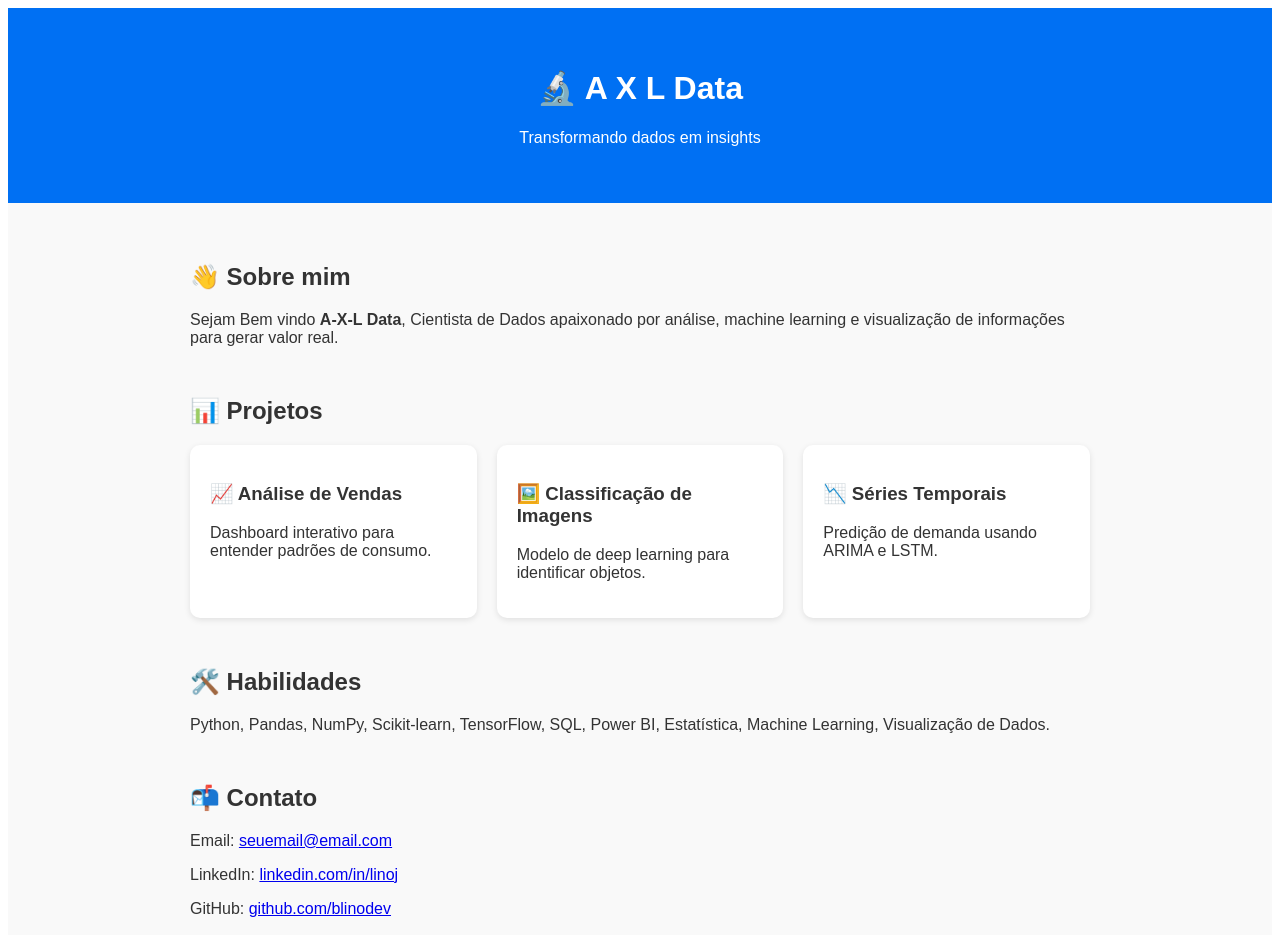
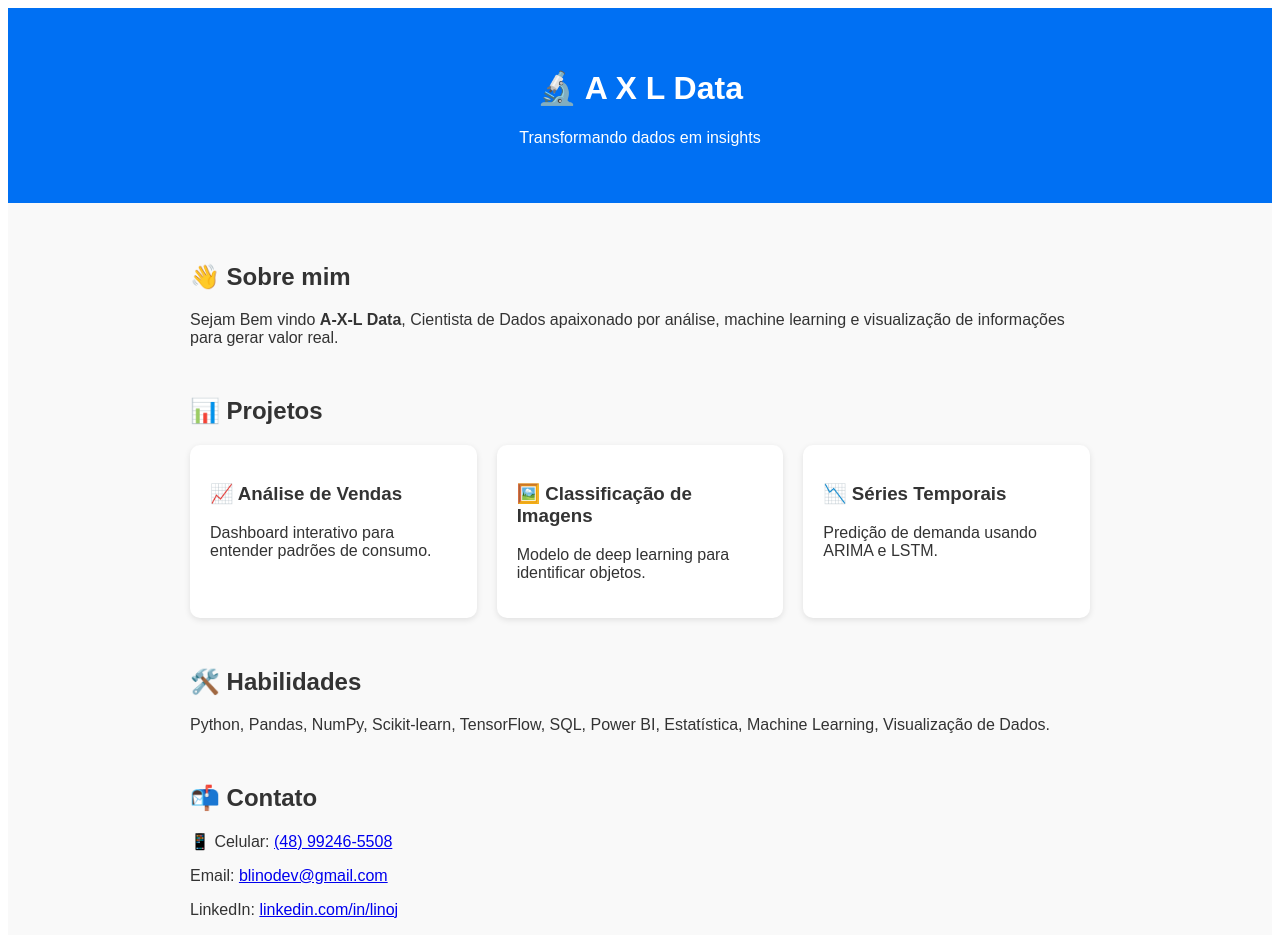
Before and after one commit to blinodev/clone-tabnews, a Next.js app: page / in a window 1280 px wide. Shown: the top 935 px of the page. Built offline with nearby package versions, Linux system fonts and the light colour scheme.

Commit message:
atualizando o cell

```diff
--- a/pages/index.js
+++ b/pages/index.js
@@ -91,23 +91,33 @@ export default function Home() {
         {/* Contato */}
         <section>
           <h2>📬 Contato</h2>
+
+          {/* Telefone atualizado */}
           <p>
-            Email: <a href="mailto:blinodev@gmail.com">seuemail@email.com</a>
+            📱 Celular:{" "}
+            <a href="tel:+5548992465508">(48) 99246-5508</a>
           </p>
+
+          <p>
+            Email:{" "}
+            <a href="mailto:blinodev@gmail.com">blinodev@gmail.com</a>
+          </p>
+
           <p>
             LinkedIn:{" "}
             <a
-              href="https://linkedin.com/in/seulinkedin"
+              href="https://linkedin.com/in/linoj"
               target="_blank"
               rel="noreferrer"
             >
               linkedin.com/in/linoj
             </a>
           </p>
+
           <p>
             GitHub:{" "}
             <a
-              href="https://github.com/seuusuario"
+              href="https://github.com/blinodev"
               target="_blank"
               rel="noreferrer"
             >
```
